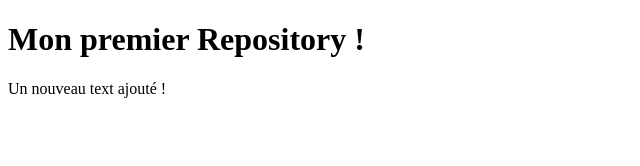
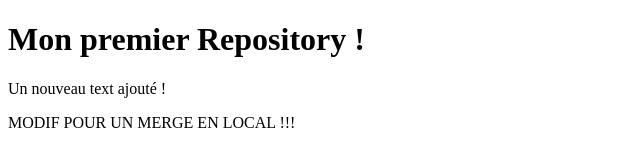
Before and after one commit to NicolasMoulin1/GitHub, a plain HTML site: page index.html in a window 1280 px wide. Shown: the whole page, without its empty margins (0-640 px from the left). Drawn offline with Linux system fonts and the light colour scheme.

Commit message:
modif index

```diff
--- a/index.html
+++ b/index.html
@@ -8,5 +8,6 @@
   <body>
     <h1>Mon premier Repository !</h1>
     <p>Un nouveau text ajouté !</p>
+    <p>MODIF POUR UN MERGE EN LOCAL !!!</p>
   </body>
 </html>
```
